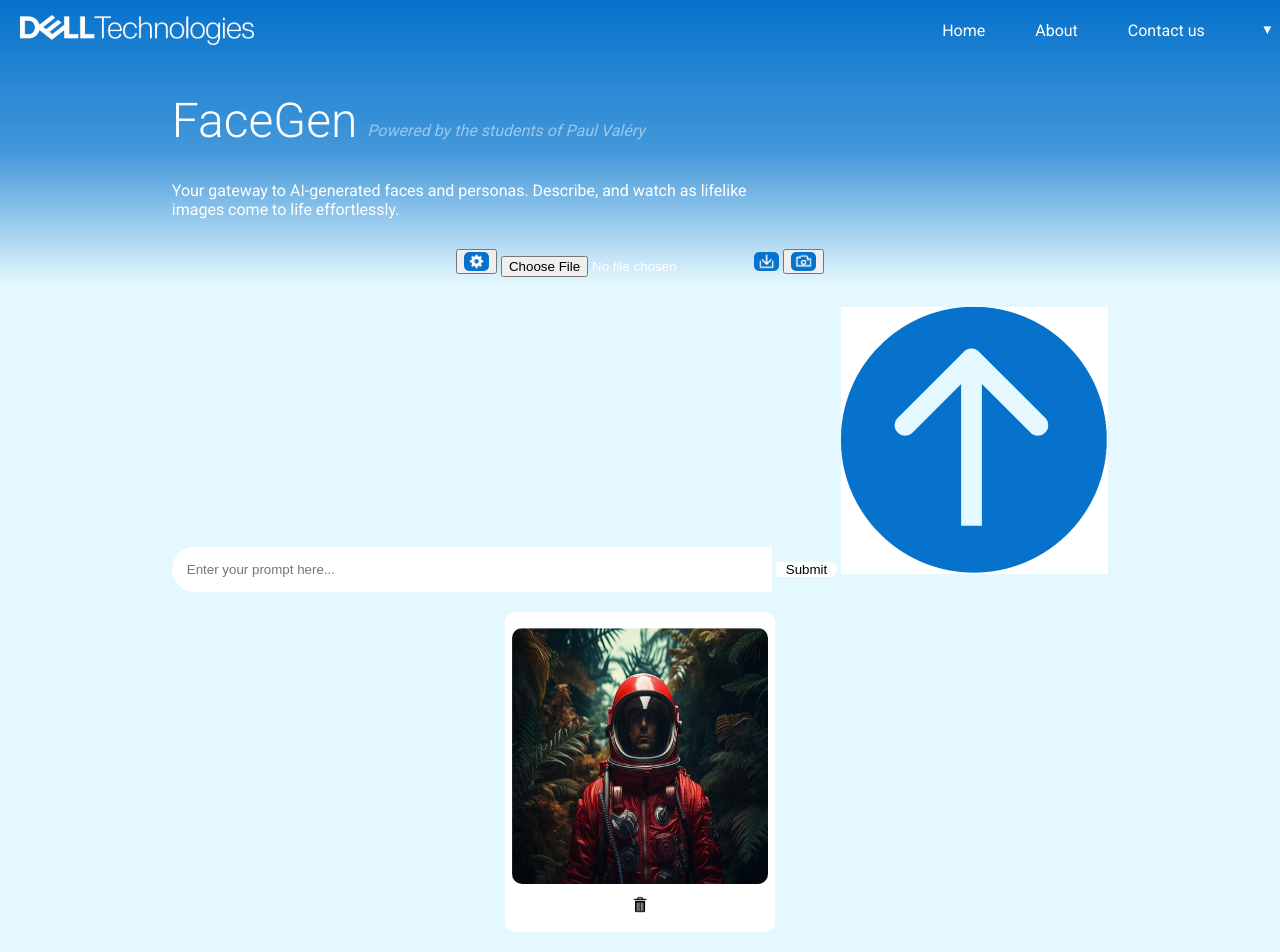
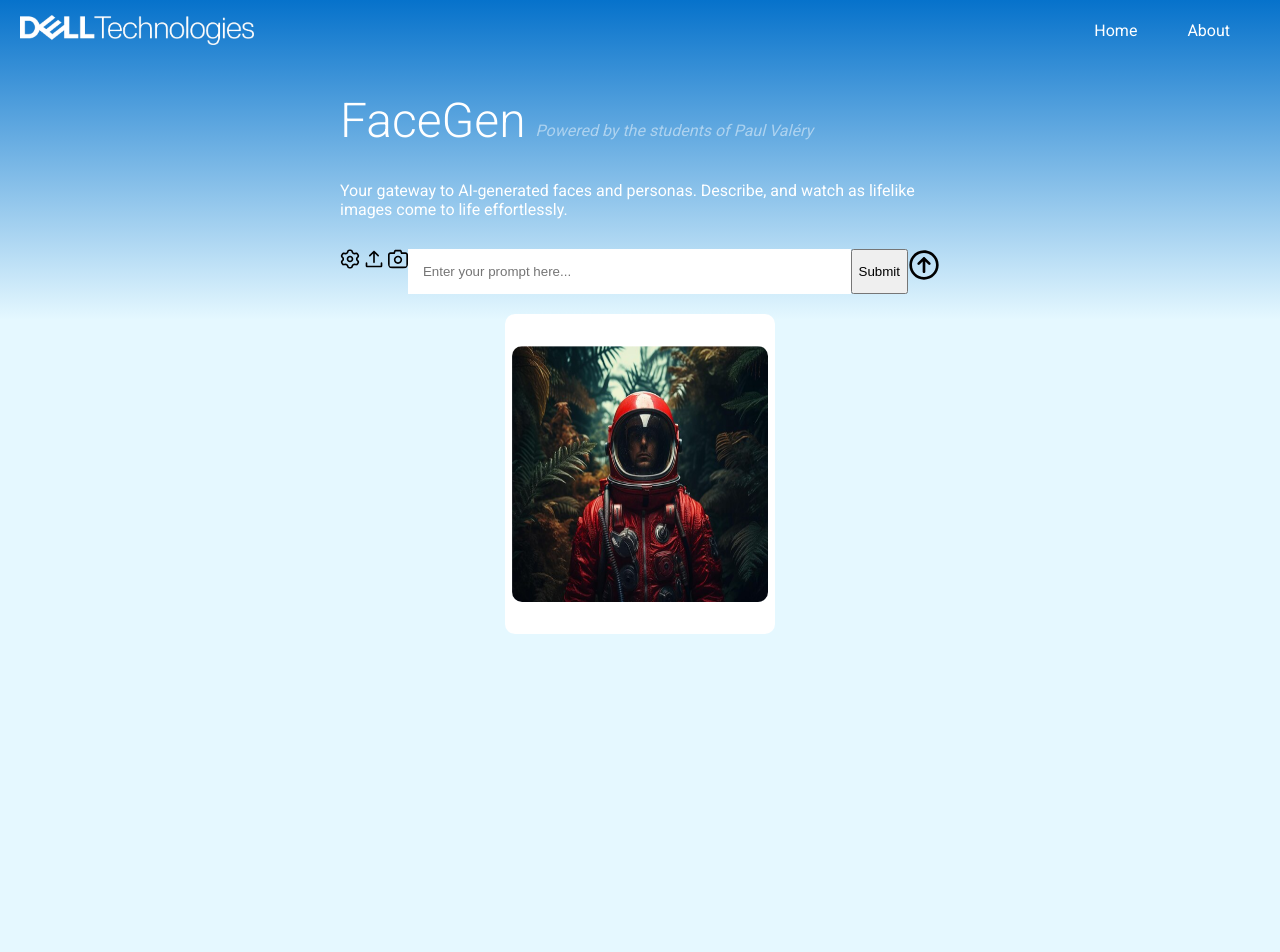
Before and after one commit to hugoglvs/facegen, a Django app: page /home/ in a window 1280 px wide. After the commit the page ends 634 px from the top, so only its background shows below. Run offline with Django 5.2, Linux system fonts and the light colour scheme; data that the repository does not hold is empty; some libraries are stand-ins or nearby versions.

Commit message:
Commit lol

```diff
--- a/FaceGen/home/static/home/styles.css
+++ b/FaceGen/home/static/home/styles.css
@@ -19,22 +19,25 @@
     height: 30px;
     padding-left: 20px;
 }
+.icon {
+    width: 32px;
+    height: 32px;
+}
 .nav-buttons {
     display: flex;
     gap: 50px;
-}
-
-.nav-buttons a:hover {
+    a:hover {
         color: #ffffff7b;
     }
-
-.nav-buttons a, .nav-buttons .dropdown button {
+    a, .dropdown button {
         background: none;
         color: #fff;
         cursor: pointer;
         border: none;
         text-decoration: none;
     }
+}
+
 .dropdown {
     position: relative;
     display: inline-block;
@@ -69,11 +72,23 @@
 .dropdown:hover .dropdown-content {
     display: block;
 }
+
 .content {
     text-align: center;
+    h1 {
+        text-align: left;
     }
-.content h1 {
+    p {
+        font-size: 16px;
+        max-width: 600px;
+        margin: 0px;
         text-align: left;
+    }
+}
+
+h1{
+    font-size: 48px;
+    font-weight: 300;
 }
 .title-container {
     display: flex;
@@ -88,34 +103,81 @@
     font-weight: 400;
     font-style: italic;
 }
-.content p {
-    font-size: 16px;
+
+.prompt-container {
+    display: flex;
+    align-items: center;
+    justify-content: space-between; /* Align items to both ends */
+    width: 100%;
     max-width: 600px;
-    margin: 0px;
-    text-align: left;
+    border-radius: 25px;
+    overflow: hidden; /* Ensure button stays inside the container */
+    background: #fff; /* Add white background */
 }
+
+.prompt-input {
+    flex: 1;
+    padding: 15px;
+    border: none;
+    width: calc(100% - 160px); /* Adjust input width */
+}
+
+.buttons-container {
+    display: flex;
+    .buttons {
+        button {
+            background: transparent;
+            border: none;
+            gap: 5px;
+            border: none;
+            padding: 0;
+        }
+        img {
+            width: 20px;
+            height: auto;
+        }
+
+    }
+}
+
+.buttons {
+    a {
+        background: #fff; /* White background */
+        border: none;
+        cursor: pointer;
+        margin: 0;
+        padding: 0;
+    }
+    img {
+        width: 25px;
+        height: auto;
+        border-radius: 5px;
+    }
+}
+
+
+.prompt-button {
+    padding: 0;
+    width: 60px;
+    background: #fff;
+    border: none;
+    padding: 10px;
+    border-radius: 0 25px 25px 0;
+    cursor: pointer;
+    img {
+        width: 25px;
+        height: auto;
+    }
+}
+
+
 .prompt-area {
+    display: flex;
     justify-content: center;
     margin-top: 30px;
     margin-bottom: 20px;
 }
-.prompt-input {
-    width: 600px;
-    padding: 15px;
-    border: none;
-    border-radius: 25px 0 0 25px;
-}
-.prompt-button {
-    background: #fff;
-    border: none;
-    padding: 0px 10px;
-    border-radius: 0 25px 25px 0;
-    cursor: pointer;
-}
-.prompt-button img{
-    width: 25px;
-    height: auto;
-}
+
 .image-output {
     position: relative;
     width: 270px;
@@ -140,34 +202,14 @@
     border: none;
     cursor: pointer;
     margin-top: 10px;
-}
-
-.trash-button img {
+    img {
         width: 20px;
         height: auto;
     }
-
-.buttons-container {
-    display: flex;
-    justify-content: center;
-    margin-bottom: 30px;
 }
 
-.buttons a {
-    background: none;
-    border: none;
-    cursor: pointer;
-    margin: 0;
-    padding: 0;
-}
 
-.buttons img {
-    width: 25px;
-    height: auto;
-    border-radius: 5px;
-}
-
-footer {
+.footer {
     bottom: 0;
     width: 100%;
     padding: 10px 0;
--- a/FaceGen/home/templates/home/generate.html
+++ b/FaceGen/home/templates/home/generate.html
@@ -6,6 +6,6 @@
         <p>Error, no image generated</p>
     {% endif %}
     <button class="trash-button">
-        <img src="{% static 'home/images/trash.png' %}" alt="Trash">
+        <img src="{% static 'home/icons/trash.svg' %}" alt="Trash">
     </button>
 </div>
--- a/FaceGen/home/templates/home/index.html
+++ b/FaceGen/home/templates/home/index.html
@@ -11,11 +11,20 @@
     <script src="https://unpkg.com/htmx.org@1.9.12"></script>
     <script src="https://ajax.googleapis.com/ajax/libs/jquery/3.7.1/jquery.min.js"></script>
     <script src="{% static 'home/script.js' %}"></script>
+
     <style>
         body {
-            background: linear-gradient(180deg, rgba(6,114,203,1) 0%, rgba(68,152,218,1) 16%, rgba(229,248,255,1) 30%, rgba(229,248,255,1) 100%);
+            background: linear-gradient(360deg, rgba(229,248,255,1) 60%, rgba(6,114,203,1) 100%);
             color: #fff;
         }
+        input[type="file"], button {
+            display: none;
+        }
+        input[type="submit"] {
+
+        }
+
+
     </style>
 </head>
 <body>
@@ -24,7 +33,6 @@
         <div class="nav-buttons">
             <a href="index.html">Home</a>
             <a href="about.html">About</a>
-            <a href="#">Contact us</a>
             <div class="dropdown">
                 <button>▼</button>
                 <div class="dropdown-content">
@@ -42,20 +50,23 @@
             <span class="subtitle">Powered by the students of Paul Valéry</span>
         </div>
         <p>Your gateway to AI-generated faces and personas. Describe, and watch as lifelike images come to life effortlessly.</p>
-        <form class="prompt-area" id="image-inputs" hx-get="/home/generate" hx-target="#test">
-            <div class="buttons-container">
-                <div class="buttons">
-                    <button onclick="$('#advanced-settings').toggle()"><img src="{% static 'home/images/icon1.png' %}" alt="Advanced settings"></button>
-                    <input type="file" id="upload_file" name="upload_file"><img src="{% static 'home/images/icon2.png' %}" alt="Upload a photo"></input>
-                    <button><img src="{% static 'home/images/icon3.png' %}" alt="Take a photo"></button>
+        <form id="image-inputs" hx-get="/home/generate" hx-target="#test">
+            <div class="prompt-area">
+                <div class="buttons-container">
+                    <div class="buttons">
+                        <label for="settings-button"><img class="icon" src="{% static 'home/icons/settings.svg' %}" alt="Advanced settings"></label>
+                        <button id="settings-button" onclick="$('#advanced-settings').toggle()"></button>
+                        <label for="upload_file"><img class="icon" src="{% static 'home/icons/upload.svg' %}" alt="Upload a photo"></label>
+                        <input type="file" id="upload_file" name="upload_file" accept="image/png, image/jpeg"></input>
+                        <label for="camera"><img class="icon" src="{% static 'home/icons/camera.svg' %}" alt="Take a photo"></label>
+                        <button id="camera"></button>
+                    </div>
                 </div>
+                <input type="text" name="prompt" id="prompt" class="prompt-input" placeholder="Enter your prompt here..." required>
+                <input type="submit" id="send-button"><img class="icon" src="{% static 'home/icons/send.svg' %}" alt="Send"></input>
             </div>
-            <input type="text" name="prompt" id="prompt" class="prompt-input" placeholder="Enter your prompt here..." required>
-            <input type="submit" class="prompt-button">
-                <img src="{% static 'home/images/sendbtn.png' %}" alt="Send">
-            </input>
             <div id="advanced-settings" class="advanced-settings" style="display: None">
-                <input type="text" name="negative_prompt" id="negative_prompt" value="what">
+                <input type="text" name="negative_prompt" id="negative_prompt">
                 <input type="number" name="width" id="width" value="512" min="128" max="1024">
                 <input type="number" name="height" id="height" value="512" min="128" max="1024">
                 <input type="number" name="guidance_scale" id="guidance_scale" value="7" min="5" max="10">
@@ -66,7 +77,7 @@
         <div id="test" class="image-output">
             <img src="{% static 'home/images/output.png' %}" alt="Output">
             <button class="trash-button">
-                <img src="{% static 'home/images/trash.png' %}" alt="Trash">
+                <img src="{% static 'home/icons/trash.svg' %}" alt="Trash">
             </button>
         </div>
     </div>
--- a/FaceGen/home/views.py
+++ b/FaceGen/home/views.py
@@ -5,7 +5,7 @@
 from django.conf import settings
 import os
 
-flag = False
+flag = True
 
 # def view(request: HttpRequest) -> HttpResponse:
 
@@ -13,7 +13,7 @@
     return render(request,
                   'home/index.html',
                   {
-                      'historique': ImageOutput.objects.all()[10:25]
+                      'history': ImageOutput.objects.all()[10:25]
                   })
 
 @csrf_exempt
```
Also changed, not shown: other parts of FaceGen/home/static/home/styles.css (+21 -27 lines), FaceGen/home/static/home/script.js (+21 -34 lines), FaceGen/home/static/home/icons/camera.svg (added), FaceGen/home/static/home/icons/send.svg (added), FaceGen/home/static/home/icons/settings.svg (added), FaceGen/home/static/home/icons/trash.svg (added), FaceGen/home/static/home/icons/upload.svg (added), FaceGen/home/static/home/images/icon1.png (deleted), FaceGen/home/static/home/images/icon2.png (deleted), FaceGen/home/static/home/images/icon3.png (deleted), FaceGen/home/static/home/images/sendbtn.png (deleted), FaceGen/media/image_34.png (added), FaceGen/media/image_35.png (added). Lines whose indentation alone changed are shown as unchanged.
